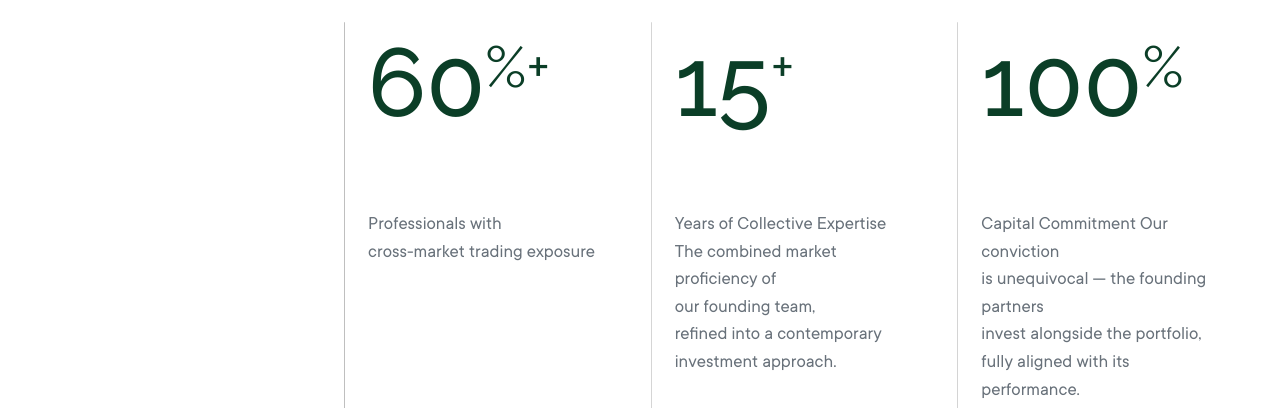
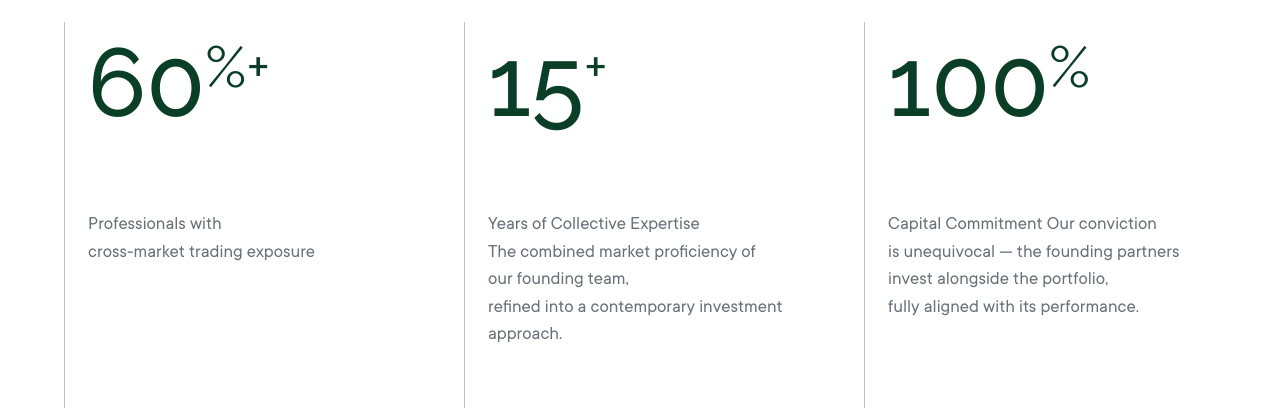
Before and after one commit to CodeWhiz-101/Jcult, a Next.js app: page / in a window 1280 px wide. Shown: the part 3597-4005 px from the top of the page. Built offline with nearby package versions, Linux system fonts and the light colour scheme.

Commit message:
chore: force vercel rebuild

```diff
--- a/src/app/page.tsx
+++ b/src/app/page.tsx
@@ -44,9 +44,10 @@ function AnimatedTalentSection() {
     flex flex-col lg:flex-row items-start
     mb-10 md:mb-20 lg:mb-14 xl:mb-28
     gap-8 md:gap-16 lg:gap-55
-   /* 👈 THIS CONTROLS GAP BETWEEN LEFT & RIGHT (increase/decrease here) */
   "
 >
+
+
           {/* LEFT TITLE */}
       <div
     className={`transition-all
@@ -81,10 +82,11 @@ ${isVisible ? 'opacity-100 translate-x-0' : 'opacity-0 -translate-x-24'}
      <p
   className="
     font-ttcommons font-normal
-    text-[17px] md:text-[18px] lg:text-[19px]
+    text-[19.5px] md:text-[16px] lg:text-[19px]
     leading-[1.55]
     text-[#68717A]
-    mb-6 lg:mb-8
+   mb-6 md:mb-8 lg:mb-10
+
     max-w-[600px]
   "
 >
@@ -99,8 +101,9 @@ ${isVisible ? 'opacity-100 translate-x-0' : 'opacity-0 -translate-x-24'}
             </p>
 
             {/* EXACT BUTTON YOU REQUESTED */}
+           {/* DESKTOP CTA */}
 <div
-              className={`flex ${
+  className={`hidden md:flex ${
     isVisible ? 'opacity-100' : 'opacity-0'
   }`}
   style={{ transitionDelay: '240ms' }}
@@ -116,8 +119,20 @@ ${isVisible ? 'opacity-100 translate-x-0' : 'opacity-0 -translate-x-24'}
       Explore Career Possibilities
     </LuxuryButton>
   </Link>
+</div>
 
+{/* MOBILE FULL-WIDTH CTA */}
+<div className="md:hidden mt-3 ">
+  <Link href="/career" className="block no-underline">
+    <LuxuryButton
+      variant="mobile-primary"
+      className="w-full py-4 text-[15.5px]"
+    >
+      Explore Career Possibilities
+    </LuxuryButton>
+  </Link>
 </div>
+
           </div>
         </div>
 
@@ -524,7 +539,8 @@ talented individuals to execute their boldest, highest-conviction ideas with pre
 
         <AnimatedSection />
 
-        <div className="mb-16 md:mb-24">
+        <div className="mb-6 md:mb-24">
+
   <Stats
     stats={[
       {
@@ -549,7 +565,8 @@ talented individuals to execute their boldest, highest-conviction ideas with pre
         <AnimatedMeritocraticSection />
 
             <Stats
-            className="mb-24 lg:mb-32"
+            className="mb-12 md:mb-24 lg:mb-32"
+
             stats={[
               {
                 number: "60%+",
--- a/src/components/features/Stats.tsx
+++ b/src/components/features/Stats.tsx
@@ -35,9 +35,10 @@ export default function Stats({ stats, title, className = "" }: StatsProps) {
   return (
     <section
       ref={sectionRef}
-      className={`pt-16 pb-8 md:py-24 lg:py-32 ${className}`}
+      className={`pt-8 pb-4 md:py-24 lg:py-32 ${className}`}
     >
-      <div className="container-responsive">
+      {/* ⬇️ ONLY CHANGE: padding added here */}
+      <div className="container-responsive md:pl-10 lg:pl-20">
 
         {/* ================= TITLE ================= */}
         {title && (
@@ -62,7 +63,8 @@ export default function Stats({ stats, title, className = "" }: StatsProps) {
         )}
 
         {/* ================= STATS GRID ================= */}
-        <div className="grid grid-cols-1 md:grid-cols-2 lg:grid-cols-3 gap-12 md:ml-10 lg:ml-70">
+        {/* ❌ ml removed, everything else untouched */}
+        <div className="grid grid-cols-1 md:grid-cols-2 lg:grid-cols-3 gap-12">
 
           {stats.map((stat, index) => (
             <div
@@ -90,10 +92,8 @@ export default function Stats({ stats, title, className = "" }: StatsProps) {
               {/* ================= MOBILE VERSION ================= */}
               <div className="md:hidden relative">
 
-                {/* MOBILE DIVIDER */}
                 <span className="absolute left-[-32px] top-0 bottom-0 w-px bg-black/25" />
 
-                {/* NUMBER */}
                 <div className="overflow-hidden">
                   <div
                     className={`
@@ -110,7 +110,6 @@ export default function Stats({ stats, title, className = "" }: StatsProps) {
                   </div>
                 </div>
 
-                {/* DESCRIPTION */}
                 <p className="mt-4 text-[16px] leading-[1.45] text-[#68717A]">
                   {stat.description}
                 </p>
@@ -125,7 +124,6 @@ export default function Stats({ stats, title, className = "" }: StatsProps) {
               {/* ================= DESKTOP VERSION ================= */}
               <div className="hidden md:block relative">
 
-                {/* NUMBER */}
                 <div className="overflow-hidden -mt-15">
                   <div
                     className={`
@@ -149,7 +147,6 @@ export default function Stats({ stats, title, className = "" }: StatsProps) {
                   </div>
                 </div>
 
-                {/* DESCRIPTION */}
                 <div className="overflow-hidden mt-10 lg:mt-14">
                   <p
                     className={`
```
Also changed, not shown: 1 other file (tests, documents, lock files or other folders). Lines whose indentation alone changed are shown as unchanged.
